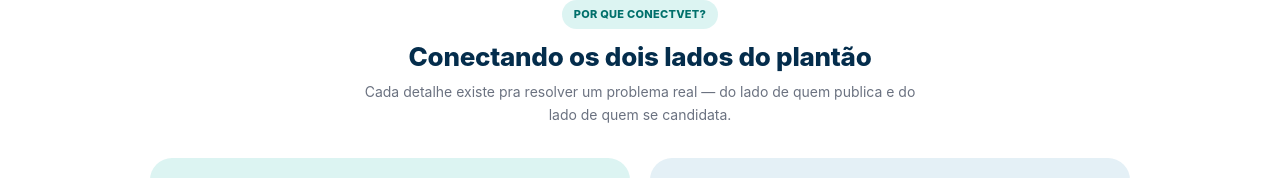
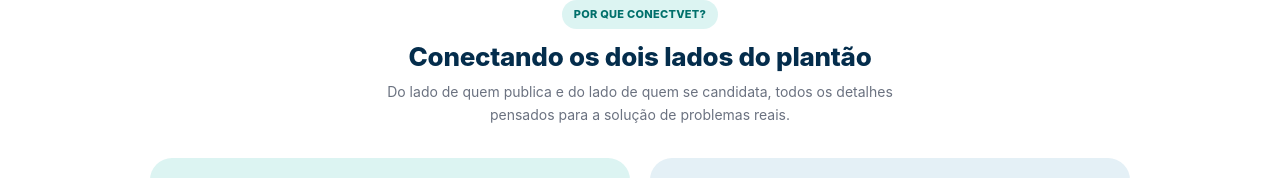
Before and after one commit to Rodrigueira97/ConectVet, a Next.js app: page / in a window 1280 px wide. Shown: the part 723-901 px from the top of the page. Built offline with nearby package versions, Linux system fonts and the light colour scheme; no server answers.

Commit message:
copy: reescreve texto de apoio da seção 'Por que ConectVet?'

```diff
--- a/app/page.tsx
+++ b/app/page.tsx
@@ -135,7 +135,7 @@ export default function HomePublica() {
           </span>
           <h2 className="text-2xl sm:text-[26px] font-extrabold text-ink mb-2 -tracking-[0.01em]">Conectando os dois lados do plantão</h2>
           <p className="text-sm text-gray-500 leading-relaxed">
-            Cada detalhe existe pra resolver um problema real — do lado de quem publica e do lado de quem se candidata.
+            Do lado de quem publica e do lado de quem se candidata, todos os detalhes pensados para a solução de problemas reais.
           </p>
         </div>
 
```
